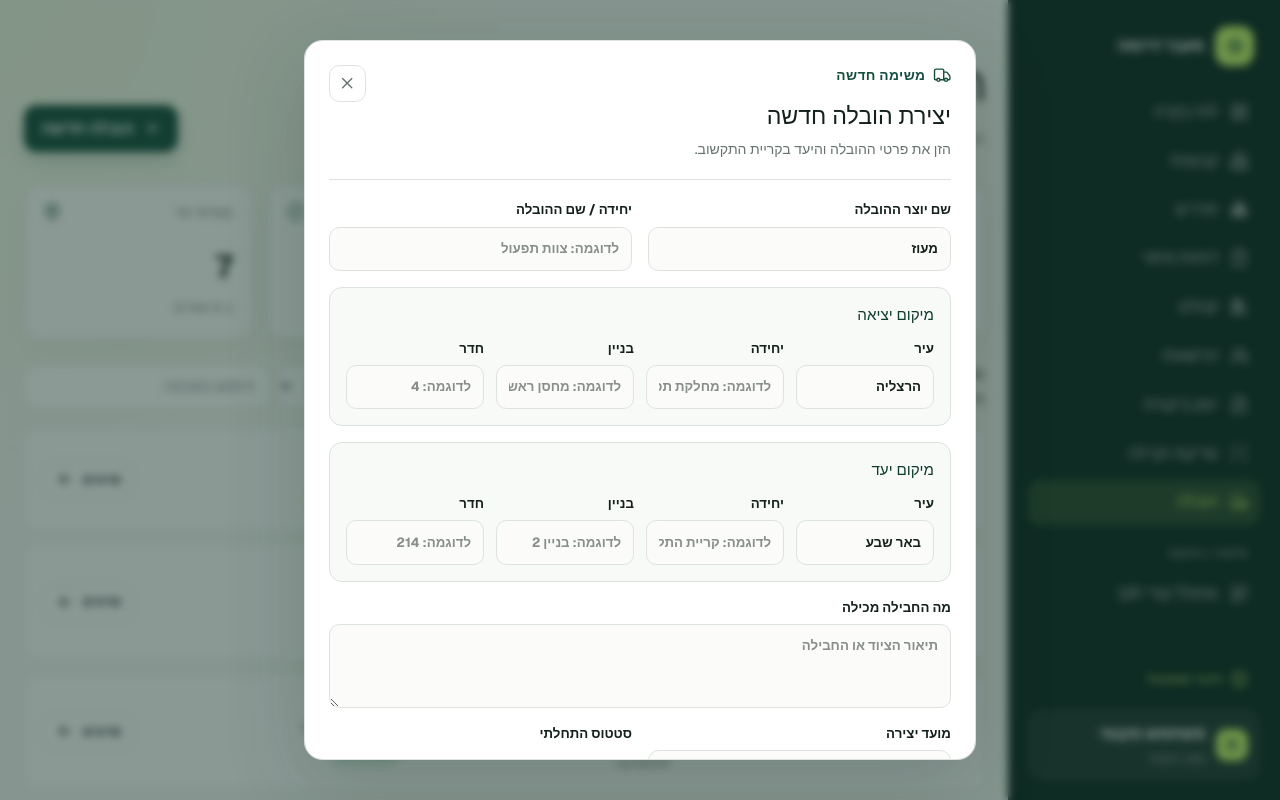
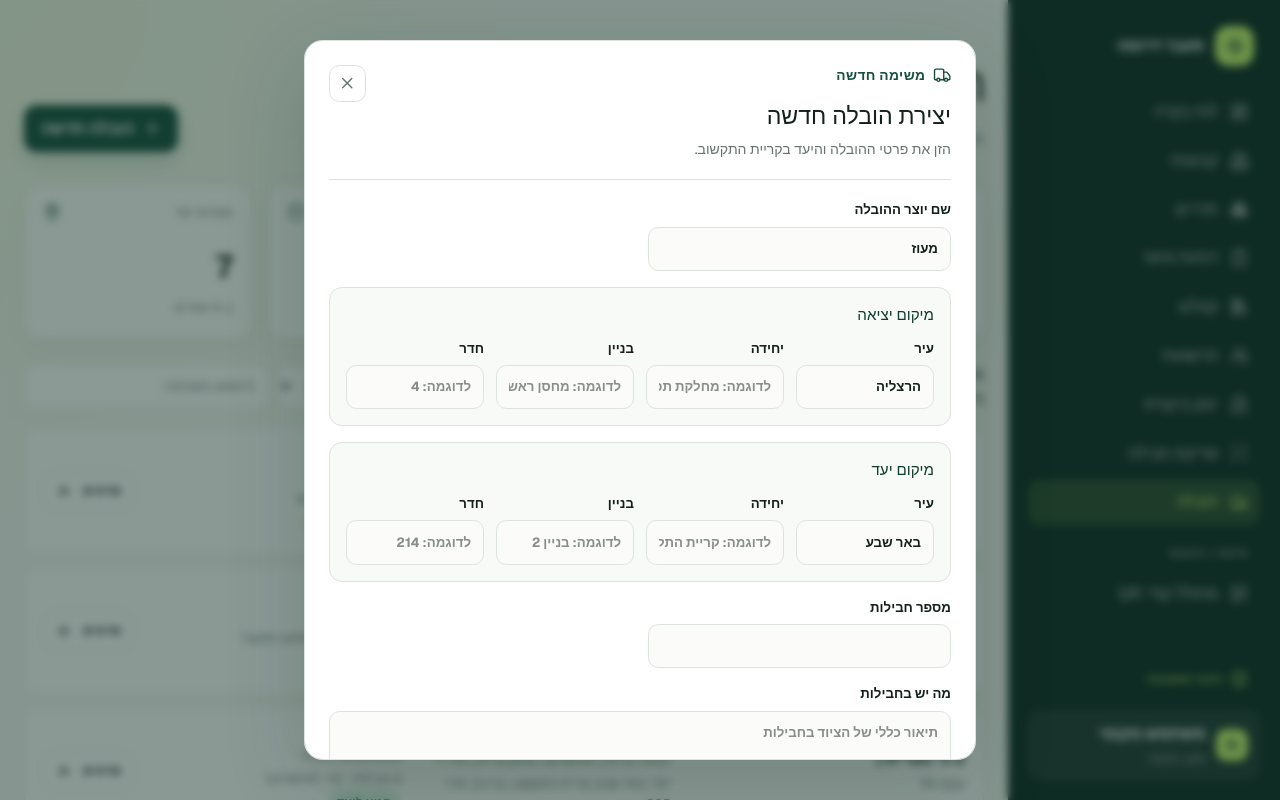
Before and after one commit to NotIMaestro/SouthOperation, a Next.js app in the folder client/: page /transport in a window 1280 px wide. Both pictures are taken after a click on the button "הובלה חדשה". Shown: the top 800 px of the page. Built offline with nearby package versions, Linux system fonts and the light colour scheme.

Commit message:
Refine transport locations and package details

```diff
--- a/client/src/app/(secure)/transport/page.tsx
+++ b/client/src/app/(secure)/transport/page.tsx
@@ -30,8 +30,8 @@ type TransportItem = {
   destinationUnit: string;
   destinationBuilding: string;
   destinationRoom: string;
-  unit: string;
-  contents: string;
+  packageCount: number;
+  packageSummary: string;
   vehicleType?: string;
   vehicleNumber?: string;
 };
@@ -53,8 +53,8 @@ const initialTransportItems: TransportItem[] = [
     destinationUnit: "קריית התקשוב",
     destinationBuilding: "בניין 2",
     destinationRoom: "214",
-    unit: "מעוז",
-    contents: "ציוד אישי",
+    packageCount: 2,
+    packageSummary: "תיקים וציוד אישי",
   },
   {
     id: "TR-023",
@@ -72,8 +72,8 @@ const initialTransportItems: TransportItem[] = [
     destinationUnit: "קריית התקשוב",
     destinationBuilding: "בניין 1",
     destinationRoom: "108",
-    unit: "ציוד משרדי",
-    contents: "מסכים, מקלדות וציוד כתיבה",
+    packageCount: 6,
+    packageSummary: "מסכים, מקלדות, עכברים וציוד כתיבה",
     vehicleType: "משאית",
     vehicleNumber: "58-123-45",
   },
@@ -93,8 +93,8 @@ const initialTransportItems: TransportItem[] = [
     destinationUnit: "קריית התקשוב",
     destinationBuilding: "בניין 3",
     destinationRoom: "305",
-    unit: "ציוד מצריפין",
-    contents: "ארגזי ציוד ופריטי מיגון",
+    packageCount: 4,
+    packageSummary: "ארגזי ציוד ופריטי מיגון",
     vehicleType: "טנדר",
     vehicleNumber: "76-456-12",
   },
@@ -112,7 +112,7 @@ export default function TransportPage() {
   const [statusError, setStatusError] = useState("");
 
   const filteredTransportItems = transportItems.filter((item) => {
-    const searchContent = [item.title, item.unit, item.id, item.route, item.contents]
+    const searchContent = [item.title, item.id, item.route, item.sourceUnit, item.destinationUnit, item.packageSummary]
       .join(" ")
       .toLowerCase();
     return searchContent.includes(searchTerm.trim().toLowerCase()) &&
@@ -131,14 +131,14 @@ export default function TransportPage() {
     const destinationUnit = String(formData.get("destinationUnit") ?? "");
     const destinationBuilding = String(formData.get("destinationBuilding") ?? "");
     const destinationRoom = String(formData.get("destinationRoom") ?? "");
-    const unit = String(formData.get("unit") ?? "");
-    const contents = String(formData.get("contents") ?? "");
+    const packageCount = Number(formData.get("packageCount") ?? 0);
+    const packageSummary = String(formData.get("packageSummary") ?? "");
     const date = String(formData.get("createdAt") ?? "");
 
     setTransportItems((items) => [
       {
         id: `TR-${String(items.length + 25).padStart(3, "0")}`,
-        title: unit || "הובלה חדשה",
+        title: "הובלה חדשה",
         route: `${sourceCity} > ${destinationCity}`,
         date: date || "מועד לא נקבע",
         status: "waiting",
@@ -152,8 +152,8 @@ export default function TransportPage() {
         destinationUnit,
         destinationBuilding,
         destinationRoom,
-        unit,
-        contents,
+        packageCount,
+        packageSummary,
       },
       ...items,
     ]);
@@ -262,11 +262,12 @@ export default function TransportPage() {
               <small>{item.id}</small>
             </div>
             <div>
-              <small><MapPin aria-hidden="true" /> {item.route}</small>
-              <small>{item.destinationUnit}, {item.destinationBuilding}, חדר {item.destinationRoom} · יצר: {item.createdBy}</small>
+              <small><MapPin aria-hidden="true" /> יציאה: {item.sourceCity}, {item.sourceUnit}, {item.sourceBuilding}, חדר {item.sourceRoom}</small>
+              <small>יעד: {item.destinationCity}, {item.destinationUnit}, {item.destinationBuilding}, חדר {item.destinationRoom}</small>
             </div>
             <div>
               <small><CalendarDays aria-hidden="true" /> {item.date}</small>
+              <small>{item.packageCount} חבילות · יצר: {item.createdBy}</small>
               <span className={`transport-status ${item.status}`}>{item.statusLabel}</span>
             </div>
             <div className="transport-actions">
@@ -280,7 +281,7 @@ export default function TransportPage() {
           <div className="empty-state transport-no-results">
             <PackageCheck aria-hidden="true" />
             <h2>לא נמצאו הובלות</h2>
-            <p>נסה לחפש לפי שם החבילה, מספר ההובלה או מיקום.</p>
+            <p>נסה לחפש לפי שם ההובלה, תיאור החבילות, מספר ההובלה או מיקום.</p>
           </div>
         )}
       </section>
@@ -305,21 +306,14 @@ export default function TransportPage() {
               <div>
                 <span className="eyebrow"><Truck aria-hidden="true" /> {selectedTransport.id}</span>
                 <h2 id="transport-details-title">פרטי הובלה</h2>
-                <p>{selectedTransport.unit}</p>
+                <p>{selectedTransport.id}</p>
               </div>
               <button aria-label="סגירת פרטי ההובלה" className="icon-button" onClick={() => setSelectedTransport(null)} type="button"><X /></button>
             </div>
             <div className="transport-details-grid">
               <div><small>שם יוצר ההובלה</small><strong>{selectedTransport.createdBy}</strong></div>
-              <div><small>יחידה / שם ההובלה</small><strong>{selectedTransport.unit}</strong></div>
-              <div><small>עיר יציאה</small><strong>{selectedTransport.sourceCity}</strong></div>
-              <div><small>יחידה יוצאת</small><strong>{selectedTransport.sourceUnit}</strong></div>
-              <div><small>בניין יציאה</small><strong>{selectedTransport.sourceBuilding}</strong></div>
-              <div><small>חדר יציאה</small><strong>{selectedTransport.sourceRoom}</strong></div>
-              <div><small>עיר יעד</small><strong>{selectedTransport.destinationCity}</strong></div>
-              <div><small>יחידת יעד</small><strong>{selectedTransport.destinationUnit}</strong></div>
-              <div><small>בניין יעד</small><strong>{selectedTransport.destinationBuilding}</strong></div>
-              <div><small>חדר יעד</small><strong>{selectedTransport.destinationRoom}</strong></div>
+              <div className="transport-detail-wide"><small>מיקום יציאה</small><strong>{selectedTransport.sourceCity}, {selectedTransport.sourceUnit}, {selectedTransport.sourceBuilding}, חדר {selectedTransport.sourceRoom}</strong></div>
+              <div className="transport-detail-wide"><small>מיקום יעד</small><strong>{selectedTransport.destinationCity}, {selectedTransport.destinationUnit}, {selectedTransport.destinationBuilding}, חדר {selectedTransport.destinationRoom}</strong></div>
               <div><small>מועד יצירה / שינוע</small><strong>{selectedTransport.date}</strong></div>
               <div><small>סטטוס</small><span className={`transport-status ${selectedTransport.status}`}>{selectedTransport.statusLabel}</span></div>
               {selectedTransport.status !== "waiting" && (
@@ -328,7 +322,8 @@ export default function TransportPage() {
                   <div className={selectedTransport.status === "arrived" ? "transport-readonly-field" : ""}><small>מספר רכב</small><strong>{selectedTransport.vehicleNumber || "לא צוין"}</strong></div>
                 </>
               )}
-              <div className="transport-detail-wide"><small>מה החבילה מכילה</small><strong>{selectedTransport.contents}</strong></div>
+              <div><small>מספר חבילות</small><strong>{selectedTransport.packageCount}</strong></div>
+              <div className="transport-detail-wide"><small>מה יש בחבילות</small><strong>{selectedTransport.packageSummary}</strong></div>
             </div>
             {selectedTransport.status !== "arrived" && (
               <div className="transport-status-editor">
@@ -384,7 +379,6 @@ export default function TransportPage() {
             </div>
             <form className="transport-form" onSubmit={createTransport}>
               <label>שם יוצר ההובלה<input defaultValue="מעוז" name="createdBy" placeholder="לדוגמה: מעוז" required /></label>
-              <label>יחידה / שם ההובלה<input name="unit" placeholder="לדוגמה: צוות תפעול" required /></label>
               <div className="transport-location-section transport-form-wide">
                 <h3>מיקום יציאה</h3>
                 <div className="transport-location-grid">
@@ -403,7 +397,8 @@ export default function TransportPage() {
                   <label>חדר<input name="destinationRoom" placeholder="לדוגמה: 214" required /></label>
                 </div>
               </div>
-              <label className="transport-form-wide">מה החבילה מכילה<textarea name="contents" placeholder="תיאור הציוד או החבילה" required rows={3} /></label>
+              <label>מספר חבילות<input min="1" name="packageCount" required type="number" /></label>
+              <label className="transport-form-wide">מה יש בחבילות<textarea name="packageSummary" placeholder="תיאור כללי של הציוד בחבילות" required rows={3} /></label>
               <label>מועד יצירה<input name="createdAt" type="datetime-local" required /></label>
               <label>סטטוס התחלתי<select disabled defaultValue="waiting"><option value="waiting">ממתין לאיסוף</option></select></label>
               <div className="transport-form-actions">
```
Also changed, not shown: 1 other file (tests, documents, lock files or other folders).
